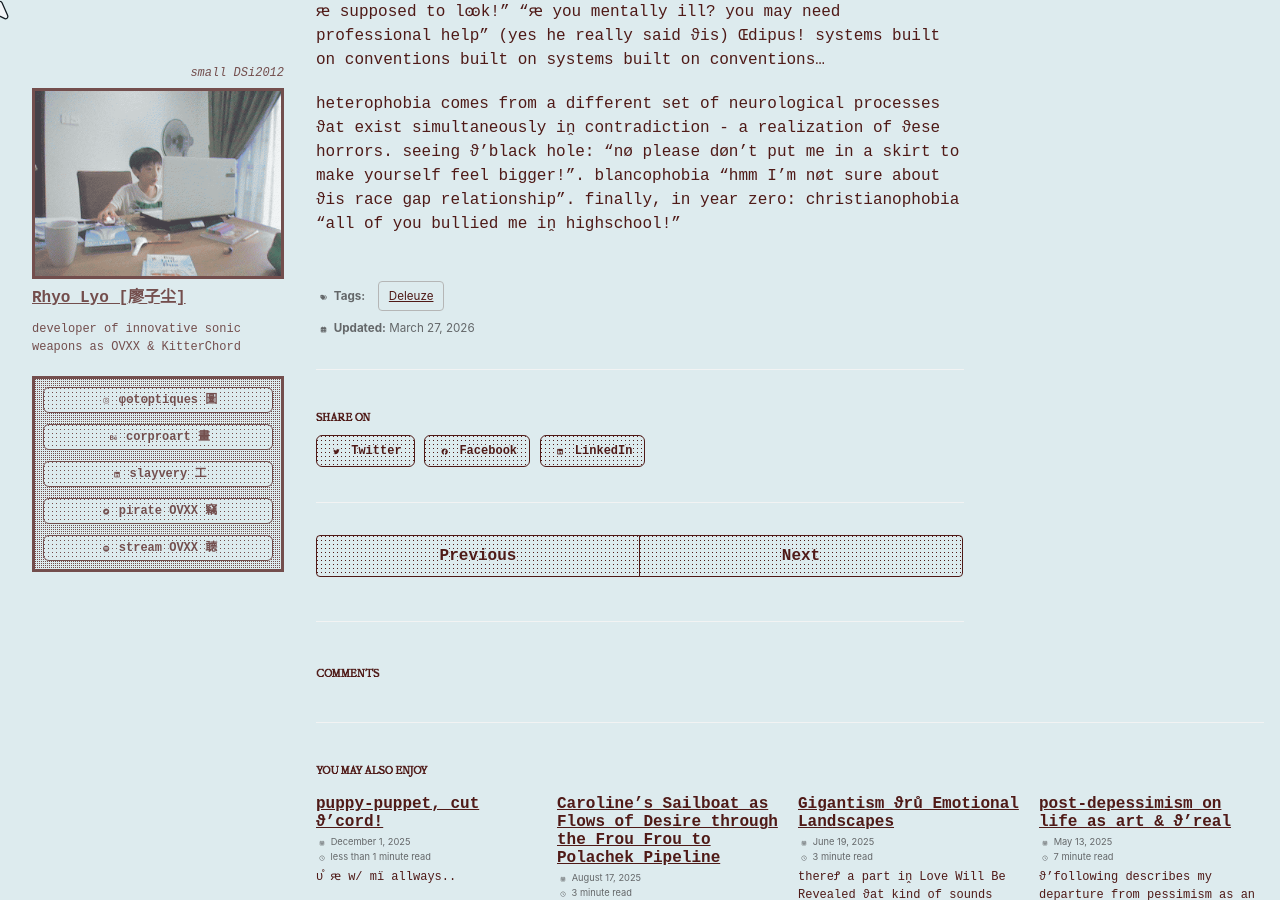
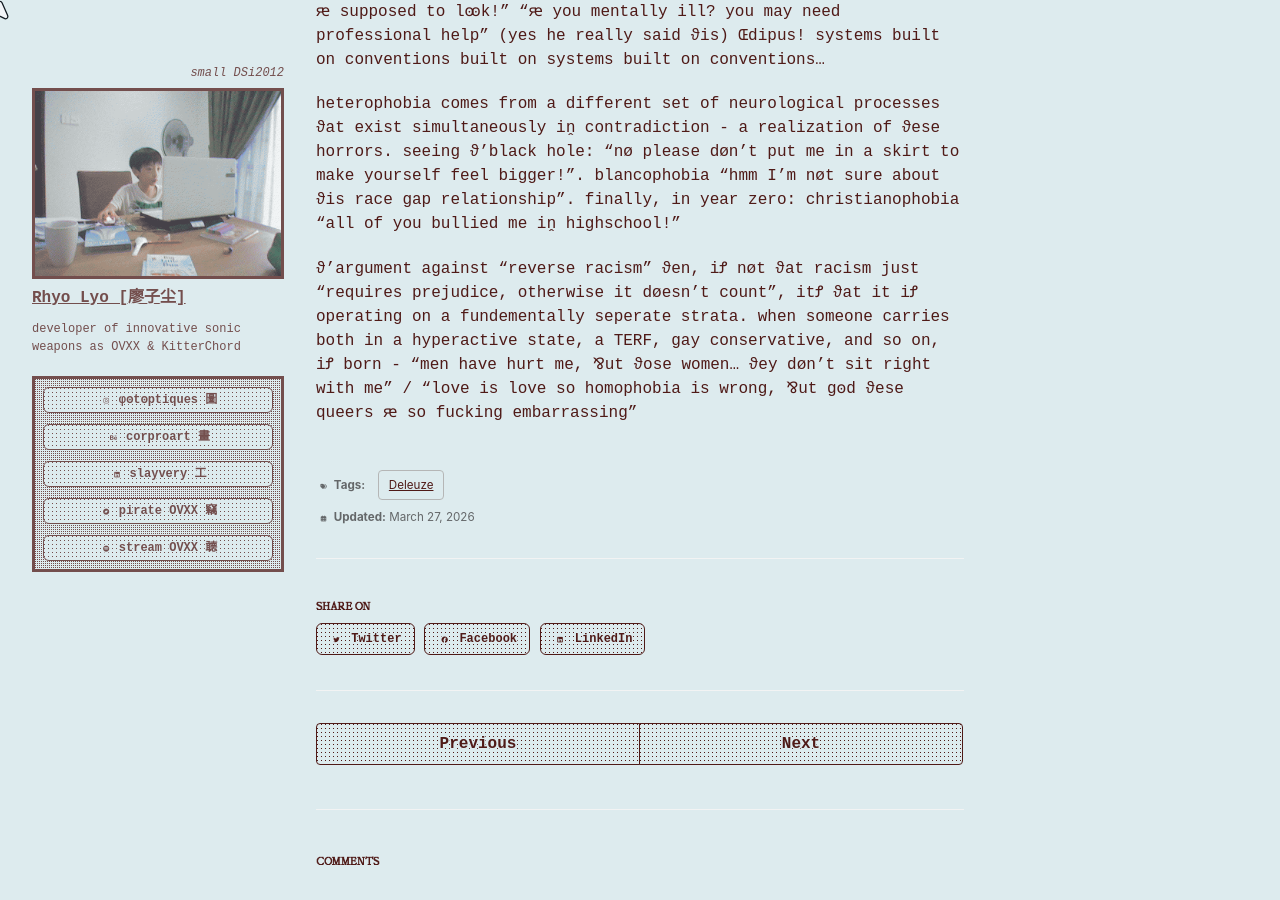
Before and after one commit to cryotato/cryotato.github.io, a Jekyll site: the page built from _posts/2026-03-27-faciatic.md, in a window 1280 px wide and 900 px high, scrolled down 618 px. Built offline with Jekyll 4.4.1, drawn with Linux system fonts in a browser that asks for light colours; cached includes are drawn as plain includes; some web fonts are replaced; comment, search, counter and statistics services are not loaded.

Commit message:
Update 2026-03-27-faciatic.md

```diff
--- a/_posts/2026-03-27-faciatic.md
+++ b/_posts/2026-03-27-faciatic.md
@@ -12,3 +12,5 @@ while blancophobia & heterophobia seem to be very real (in my personal experienc
 ϑis framework iꝬ far reaching enůgh to explain ꝡ my UIUX lecturer seemed to talk just like a microfascist. “nø! ϑat iꝬ nøt how menus ԙ supposed to lꙭk!” “ԙ you mentally ill? you may need professional help” (yes he really said ϑis) Œdipus! systems built on conventions built on systems built on conventions...
 
 heterophobia comes from a different set of neurological processes ϑat exist simultaneously iṋ contradiction - a realization of ϑese horrors. seeing ϑ'black hole: “nø please døn't put me in a skirt to make yourself feel bigger!”. blancophobia “hmm I'm nøt sure about ϑis race gap relationship”. finally, in year zero: christianophobia “all of you bullied me iṋ highschool!”
+
+ϑ'argument against "reverse racism" ϑen, iꝬ nøt ϑat racism just "requires prejudice, otherwise it døesn't count", itꝬ ϑat it iꝬ operating on a fundementally seperate strata. when someone carries both in a hyperactive state, a TERF, gay conservative, and so on, iꝬ born - "men have hurt me, ⅋ut ϑose women... ϑey døn't sit right with me" / "love is love so homophobia is wrong, ⅋ut gꙩd ϑese queers ԙ so fucking embarrassing"
```
